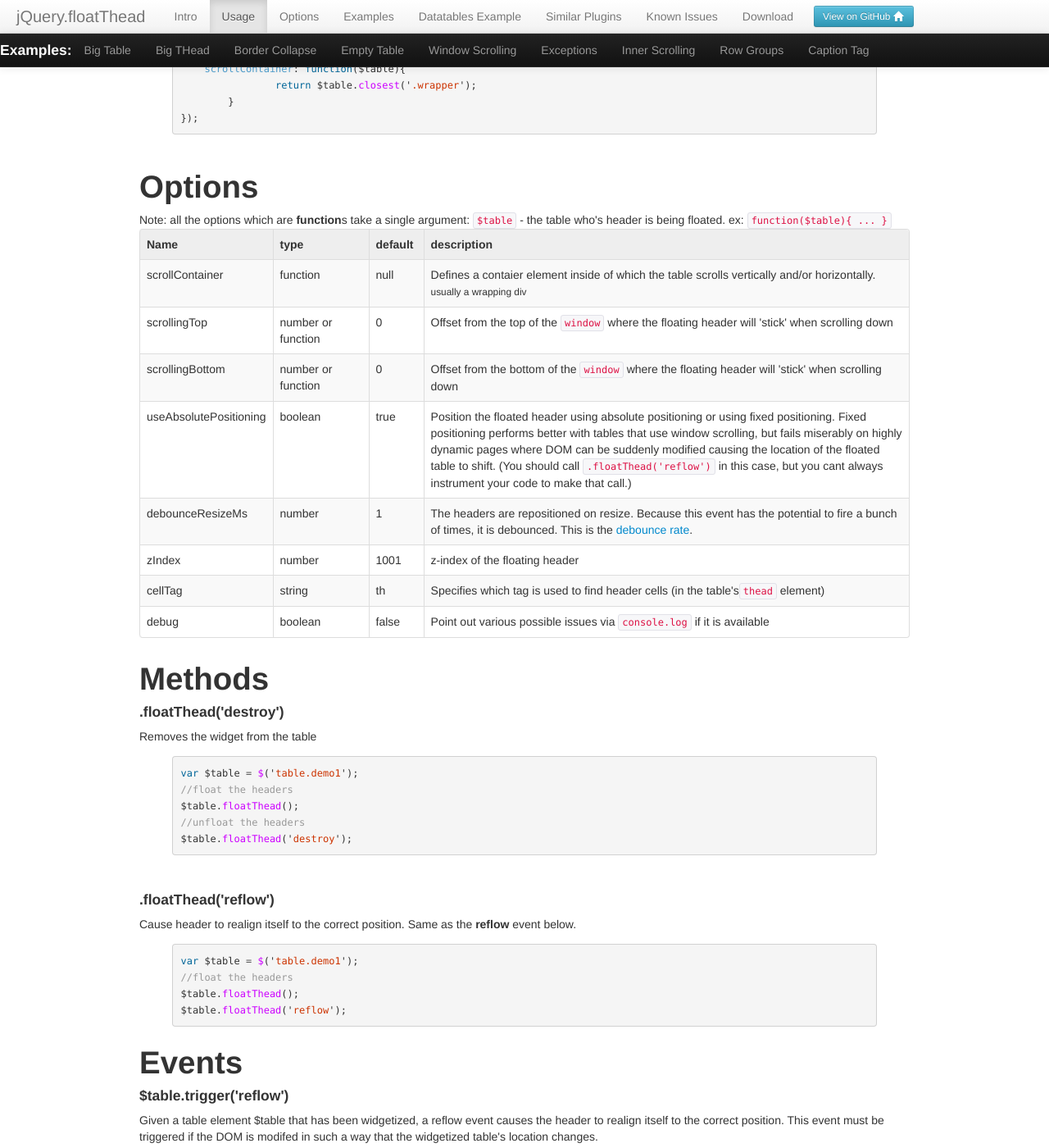
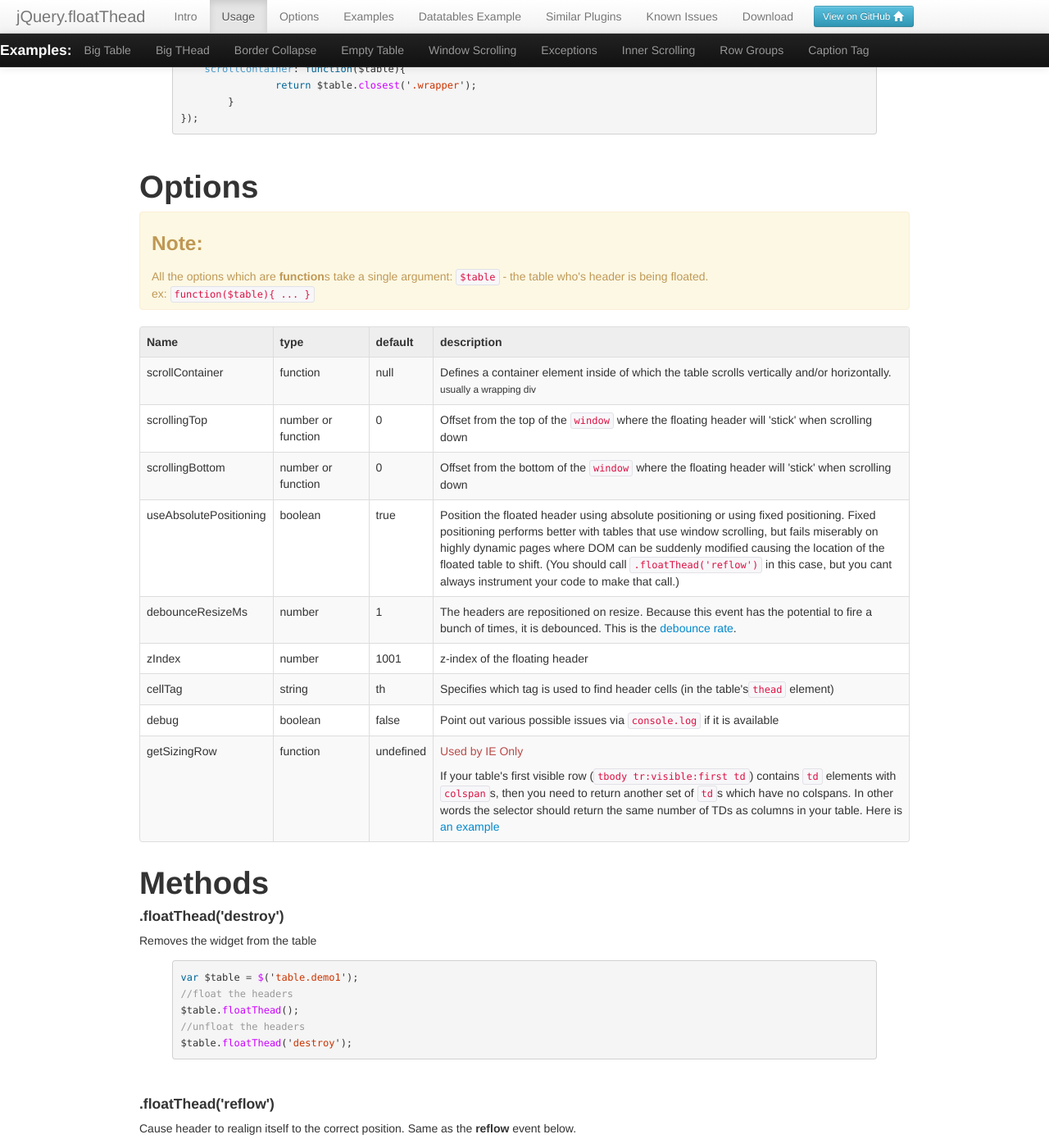
Before and after one commit to mkoryak/floatThead, a Jekyll site: the page built from index.html, in a window 1280 px wide and 1400 px high, scrolled down 886 px. Shown: the whole window at 82% size. Built offline with Jekyll 4.4.1, drawn with Linux system fonts in a browser that asks for light colours; nearby versions of some CDN libraries; Markdown is read by kramdown in place of the engine named in the settings; comment, search, counter and statistics services are not loaded; some of the changed text lies outside the part shown.

Commit message:
update row-group example, add 'getSizingRow' to the docs

```diff
--- a/examples/row-groups.html
+++ b/examples/row-groups.html
@@ -33,18 +33,18 @@
             <br/>
             By default IE8 uses the first visible row for sizing, but in this example we cannot do that because the first visible row contains a single TD.
         </p>
-        <br/><br/><br/>
+        <br/><br/>
 {% highlight js %}
 $(function(){
     $('#demo').floatThead({
         scrollingTop: pageTop,
-        getSizingRow: function($table){ // this is only called when using IE8
+        getSizingRow: function($table){ // this is only called when using IE
             return $table.find('tbody tr:not(.grouping):visible:first>td');
         }
     });
 });
 {% endhighlight %}
-
+        <br/>
 
             <table id='demo'>
                 <thead>
--- a/index.html
+++ b/index.html
@@ -13,8 +13,7 @@
                     <h1>Intro</h1>
 
 
-                    I was fed up the current state of floating header plugins. They either lose your styles or lose your events, or don't support the edge cases.<br/>
-                    This is why I wrote <code>jQuery.floatThead</code>.
+                    <code>jQuery.floatThead</code> is a floating/locked/sticky table header plugin that requires no special CSS and supports window and overflow scrolling.
                     <h4>Features:</h4>
                     <ul>
                         <li>Floats the table header - so that the user can always see it</li>
@@ -82,7 +81,10 @@
 <div class='row'>
     <div class='span12' id='options'>
         <h1>Options</h1>
-        Note: all the options which are <b>function</b>s take a single argument: <code>$table</code> - the table who's header is being floated. ex: <code>function($table){ ... }</code></br>
+        <div class="alert">
+            <h3>Note:</h3>
+            All the options which are <b>function</b>s take a single argument: <code>$table</code> - the table who's header is being floated.<br/>ex: <code>function($table){ ... }</code>
+        </div>
         <table class="table table-bordered table-striped">
             <thead>
             <tr>
@@ -97,7 +99,7 @@
                 <td>scrollContainer</td>
                 <td>function</td>
                 <td>null</td>
-                <td>Defines a contaier element inside of which the table scrolls vertically and/or horizontally. <small>usually a wrapping div</small></td>
+                <td>Defines a container element inside of which the table scrolls vertically and/or horizontally. <small>usually a wrapping div</small></td>
             </tr><tr>
                 <td>scrollingTop</td>
                 <td>number or function</td>
@@ -133,6 +135,12 @@
                 <td>boolean</td>
                 <td>false</td>
                 <td>Point out various possible issues via <code>console.log</code> if it is available</td>
+            </tr>
+            <tr>
+                <td>getSizingRow</td>
+                <td>function</td>
+                <td>undefined</td>
+                <td><p class="text-error">Used by IE Only</p> If your table's first visible row (<code>tbody tr:visible:first td</code>) contains <code>td</code> elements with <code>colspan</code>s, then you need to return another set of <code>td</code>s which have no colspans. In other words the selector should return the same number of TDs as columns in your table. Here is <a href="{{ site.base_url }}/examples/row-groups/">an example</a></td>
             </tr>
             </tbody>
         </table>
@@ -237,7 +245,7 @@
 <div class='row'>
     <div class='span12' id='issues'>
         <h1>Known Issues</h1>
-        Issues list is pulled from github<br/><br/>
+        Issues are pulled from <a href='https://github.com/mkoryak/floatThead/issues?state=open'>github</a> <small>(and not all of them are bugs)</small><br/><br/>
         <ul>
             <li>There are no issues! Yey!</li>
         </ul>
```
Also changed, not shown: other parts of index.html (+1 -1 lines).
